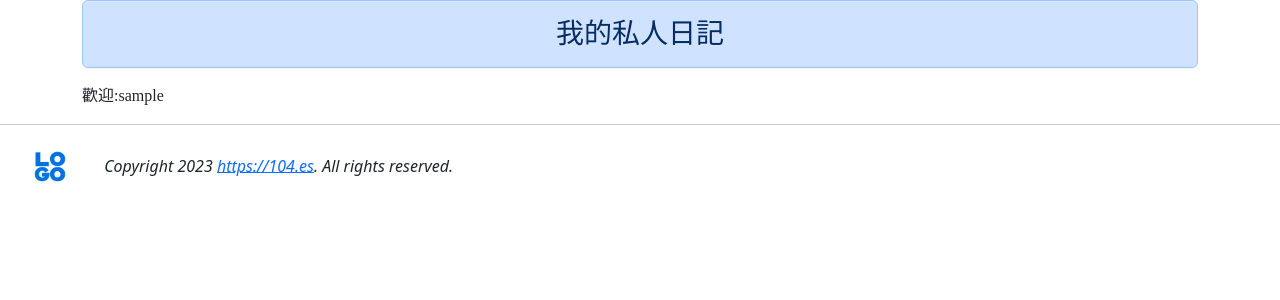
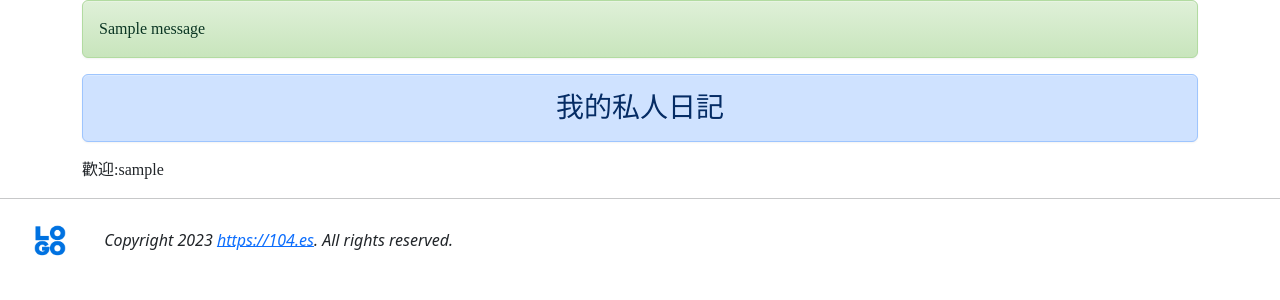
Before and after one commit to jjsaku/django01, a Django app: template mblog/mysite/templates/index10.html in a window 1280 px wide. Shown: the part 56-356 px from the top of the page. Run offline with Django 3.2, Linux system fonts and the light colour scheme; the template is opened without the code that fills it: most values are stand-ins (such as "Sample title", 1, 10 or a date in 2020); one stand-in notice (Sample message) is shown; some libraries are stand-ins or nearby versions.

Commit message:
8 messages

```diff
--- a/mblog/mysite/templates/index10.html
+++ b/mblog/mysite/templates/index10.html
@@ -2,9 +2,12 @@
 {% block title %}我的私人日記{% endblock %}
 {% block content %}
 <div class='container'>
-    {% if message %}
-    <div class='alert alert-warning'>{{ message }}</div>
-    {% endif %}
+    {% for message in messages %}
+        <div class='alert alert-{{ message.tags }}'> {{ message }} </div>
+    {% endfor %}
+    {% comment %} {% if message %} {% endcomment %}
+    {% comment %} <div class='alert alert-warning'>{{ message }}</div> {% endcomment %}
+    {% comment %} {% endif %} {% endcomment %}
     <div class='row'>
         <div class='col-md-12'>
             <div class='card-header' align=center>
```
Also changed, not shown: mblog/mysite/templates/login2.html (+7 -3 lines), mblog/mysite/views.py (+8 -3 lines), mblog/db.sqlite3.
